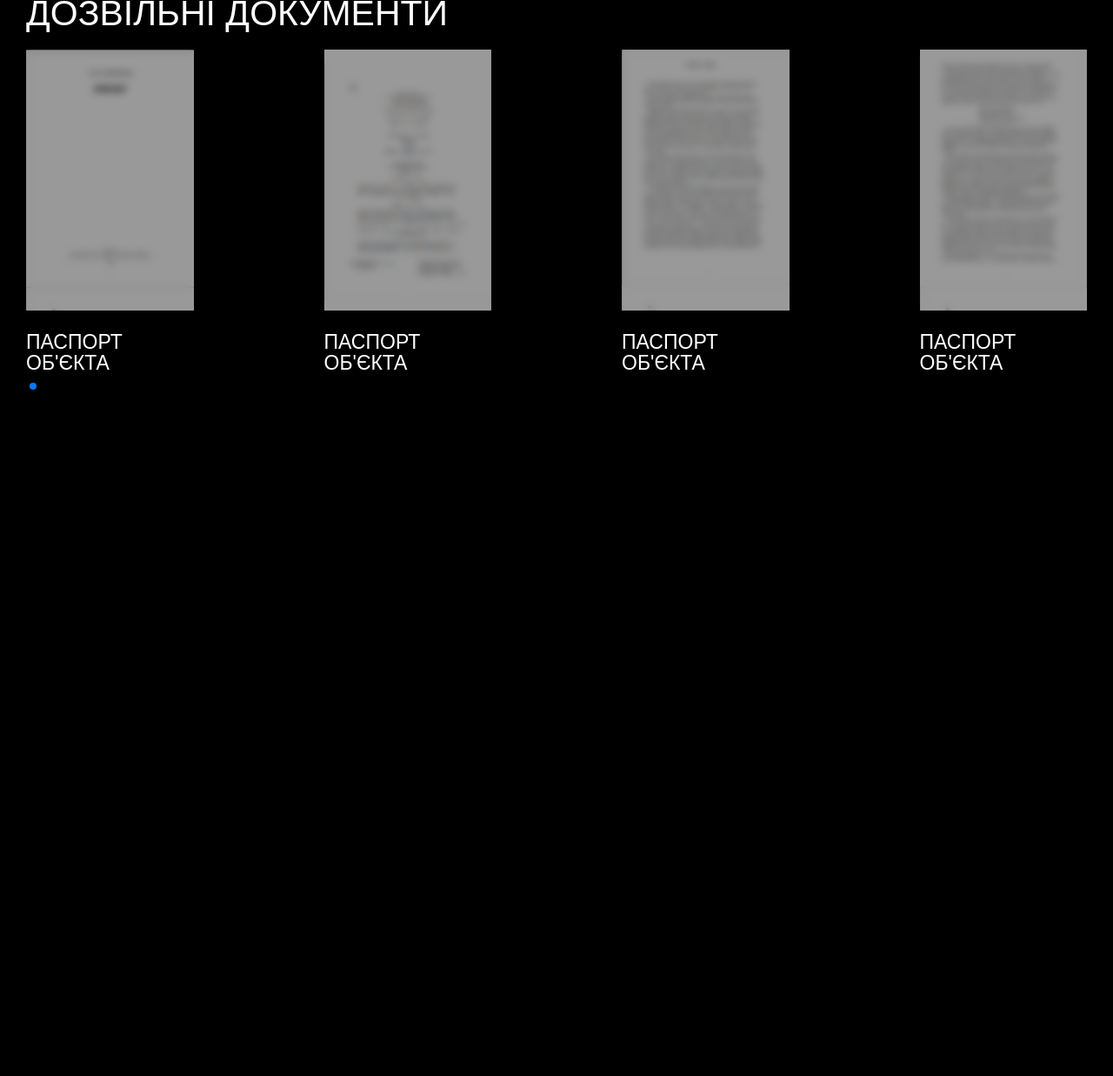
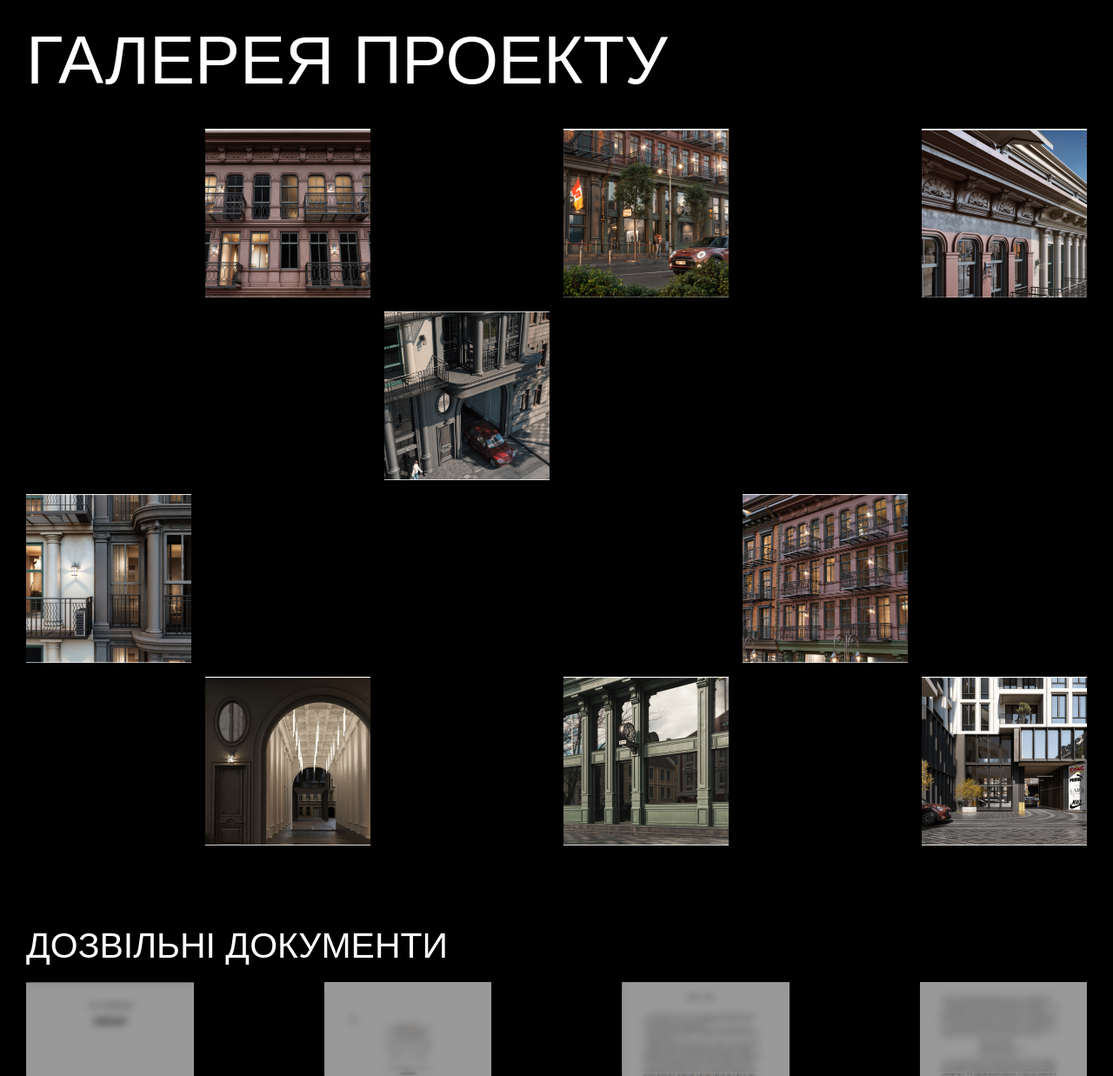
Before and after one commit to kalash0911/Soho, a website built with Vite: page src/index.html in a window 1280 px wide. Shown: the part 3581-4818 px from the top of the page at 87% size. Before the commit the page ends 4063 px from the top, so only its background shows below. Built offline with nearby package versions, Linux system fonts and the light colour scheme; a script that the page names is missing; files whose address does not match are found by name.

Commit message:
added galery sec

```diff
--- a/src/index.html
+++ b/src/index.html
@@ -1,10 +1,11 @@
 <!doctype html>
-<html lang="en">
+<html lang="ua">
 
 <head>
   <meta charset="UTF-8" />
   <meta name="viewport" content="width=device-width, initial-scale=1.0" />
   <title>Soho</title>
+  <link rel="stylesheet" href="https://cdn.jsdelivr.net/npm/@fancyapps/ui@6.0/dist/fancybox/fancybox.css"/>
   <link rel="stylesheet" href="https://cdn.jsdelivr.net/npm/swiper@11/swiper-bundle.min.css"/>
   <link rel="stylesheet" href="/styles/main.scss">
 </head>
@@ -161,13 +162,60 @@
           </div>
         </div>
       </section>
-      <div class="modal-doc">
-        <button class="modal-doc-overflow"></button>
-        <div class="modal-doc-content">
-          <div class="modal-doc-wrap"></div>
-          <button class="btn-close"></button>
+      <section class="gallery-section">
+        <div class="container">
+          <div class="content">
+            <h1 class="title">галерея проекту</h1>
+            <div class="gallery-block">
+              <div class="gallery-item-wrap">
+                <a class="gallery-item" href="./images/gallery/gallery1.jpg" data-fancybox="gallery">
+                  <img src="./images/gallery/gallery1.jpg" />
+                </a>
+              </div>
+              <div class="gallery-item-wrap">
+                <a class="gallery-item" href="./images/gallery/gallery2.jpg" data-fancybox="gallery">
+                  <img src="./images/gallery/gallery2.jpg" />
+                </a>
+              </div>
+              <div class="gallery-item-wrap">
+                <a class="gallery-item" href="./images/gallery/gallery3.jpg" data-fancybox="gallery">
+                  <img src="./images/gallery/gallery3.jpg" />
+                </a>
+              </div>
+              <div class="gallery-item-wrap">
+                <a class="gallery-item" href="./images/gallery/gallery4.jpg" data-fancybox="gallery">
+                  <img src="./images/gallery/gallery4.jpg" />
+                </a>
+              </div>
+              <div class="gallery-item-wrap">
+                <a class="gallery-item" href="./images/gallery/gallery5.jpg" data-fancybox="gallery">
+                  <img src="./images/gallery/gallery5.jpg" />
+                </a>
+              </div>
+              <div class="gallery-item-wrap">
+                <a class="gallery-item" href="./images/gallery/gallery6.jpg" data-fancybox="gallery">
+                  <img src="./images/gallery/gallery6.jpg" />
+                </a>
+              </div>
+              <div class="gallery-item-wrap">
+                <a class="gallery-item" href="./images/gallery/gallery7.jpg" data-fancybox="gallery">
+                  <img src="./images/gallery/gallery7.jpg" />
+                </a>
+              </div>
+              <div class="gallery-item-wrap">
+                <a class="gallery-item" href="./images/gallery/gallery8.jpg" data-fancybox="gallery">
+                  <img src="./images/gallery/gallery8.jpg" />
+                </a>
+              </div>
+              <div class="gallery-item-wrap">
+                <a class="gallery-item" href="./images/gallery/gallery9.jpg" data-fancybox="gallery">
+                  <img src="./images/gallery/gallery9.jpg" />
+                </a>
+              </div>
+            </div>
+          </div>
         </div>
-      </div>
+      </section>
       <section class="doc-section">
         <div class="container">
           <div class="content">
@@ -227,10 +275,18 @@
           </div>
         </div>
       </section>
+      <div class="modal-doc">
+        <button class="modal-doc-overflow"></button>
+        <div class="modal-doc-content">
+          <div class="modal-doc-wrap"></div>
+          <button class="btn-close"></button>
+        </div>
+      </div>
     </main>
     {{> footer }}
   </div>
 
+  <script src="https://cdn.jsdelivr.net/npm/@fancyapps/ui@6.0/dist/fancybox/fancybox.umd.js"></script>
   <script src="https://cdn.jsdelivr.net/npm/swiper@11/swiper-bundle.min.js"></script>
   <script type="module" src="/js/main.ts"></script>
 </body>
--- a/src/js/main.ts
+++ b/src/js/main.ts
@@ -38,6 +38,7 @@ headers.forEach(header => {
 
 // for Swipers
 
+// eslint-disable-next-line @typescript-eslint/ban-ts-comment
 // @ts-ignore
 function destroySlidersOnResize(selector, width, obj, moreThan) {
     const init = {
@@ -46,6 +47,7 @@ function destroySlidersOnResize(selector, width, obj, moreThan) {
 
     const win = window;
     const sliderSelector = document.querySelector(selector);
+    // eslint-disable-next-line @typescript-eslint/ban-ts-comment
     // @ts-ignore
     let swiper = new Swiper(selector, init);
 
@@ -55,6 +57,7 @@ function destroySlidersOnResize(selector, width, obj, moreThan) {
             : win.innerWidth <= width;
         if (neededWidth) {
             if (!sliderSelector?.classList.contains("swiper-initialized")) {
+                // eslint-disable-next-line @typescript-eslint/ban-ts-comment
                 // @ts-ignore
                 swiper = new Swiper(selector, init);
             }
@@ -68,6 +71,7 @@ function destroySlidersOnResize(selector, width, obj, moreThan) {
     );
 }
 
+// eslint-disable-next-line @typescript-eslint/ban-ts-comment
 // @ts-ignore
 destroySlidersOnResize(".docSlider", 99999, {
     spaceBetween: 150,
@@ -152,3 +156,9 @@ document.addEventListener('DOMContentLoaded', () => {
         closeModal();
     });
 });
+
+// for Modal-doc
+
+// eslint-disable-next-line @typescript-eslint/ban-ts-comment
+// @ts-ignore
+Fancybox.bind("[data-fancybox]", {});
--- a/src/styles/layout/_common.scss
+++ b/src/styles/layout/_common.scss
@@ -587,3 +587,52 @@
         }
     }
 }
+
+/* --------------------------gallery-section---------------------- */
+
+.gallery-section {
+    padding: 65px 0;
+
+    .gallery-block {
+        display: grid;
+        grid-template-columns: repeat(6, 1fr);
+        grid-auto-rows: auto;
+        gap: 16px;
+    }
+
+    .gallery-item-wrap {
+        min-height: 194px;
+
+        // Массив с порядком колонок
+        $cols: 2, 4, 6, 3, 1, 5;
+
+        // Цикл с шагом 6, повторяем для первых 30 элементов например
+        @for $i from 0 through 4 {
+            @for $j from 1 through 6 {
+                // Вычисляем номер элемента
+                $nth: $i * 6 + $j;
+
+                &:nth-child(#{$nth}) {
+                    grid-column: nth($cols, $j);
+                }
+            }
+        }
+    }
+
+    .gallery-item {
+        position: relative;
+        display: block;
+        width: 100%;
+        height: 100%;
+        margin-left: auto;
+
+        img {
+            position: absolute;
+            top: 0;
+            left: 0;
+            width: 100%;
+            height: 100%;
+            object-fit: cover;
+        }
+    }
+}
```
Also changed, not shown: public/images/gallery/gallery1.jpg (added), public/images/gallery/gallery2.jpg (added), public/images/gallery/gallery3.jpg (added), public/images/gallery/gallery4.jpg (added), public/images/gallery/gallery5.jpg (added), public/images/gallery/gallery6.jpg (added), public/images/gallery/gallery7.jpg (added), public/images/gallery/gallery8.jpg (added), public/images/gallery/gallery9.jpg (added).
